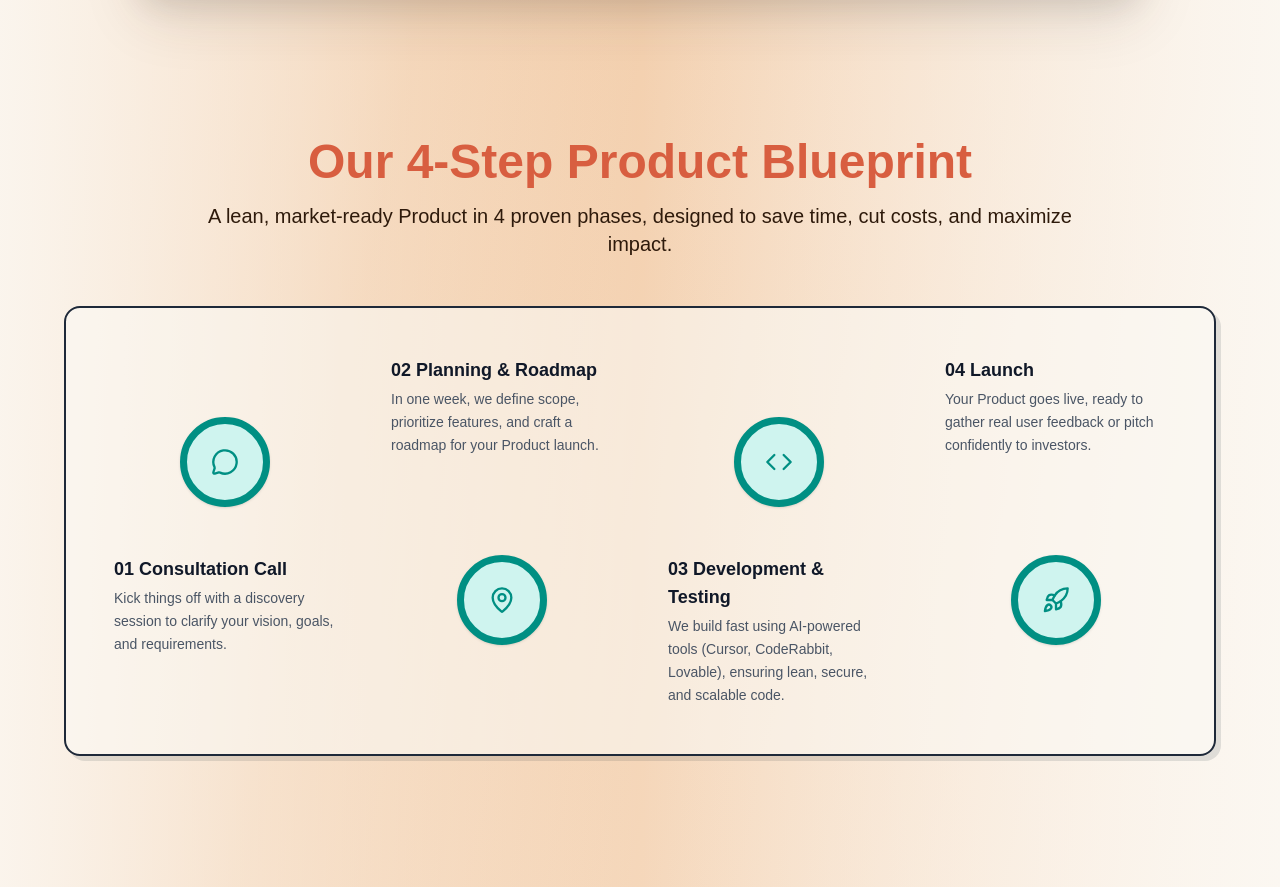
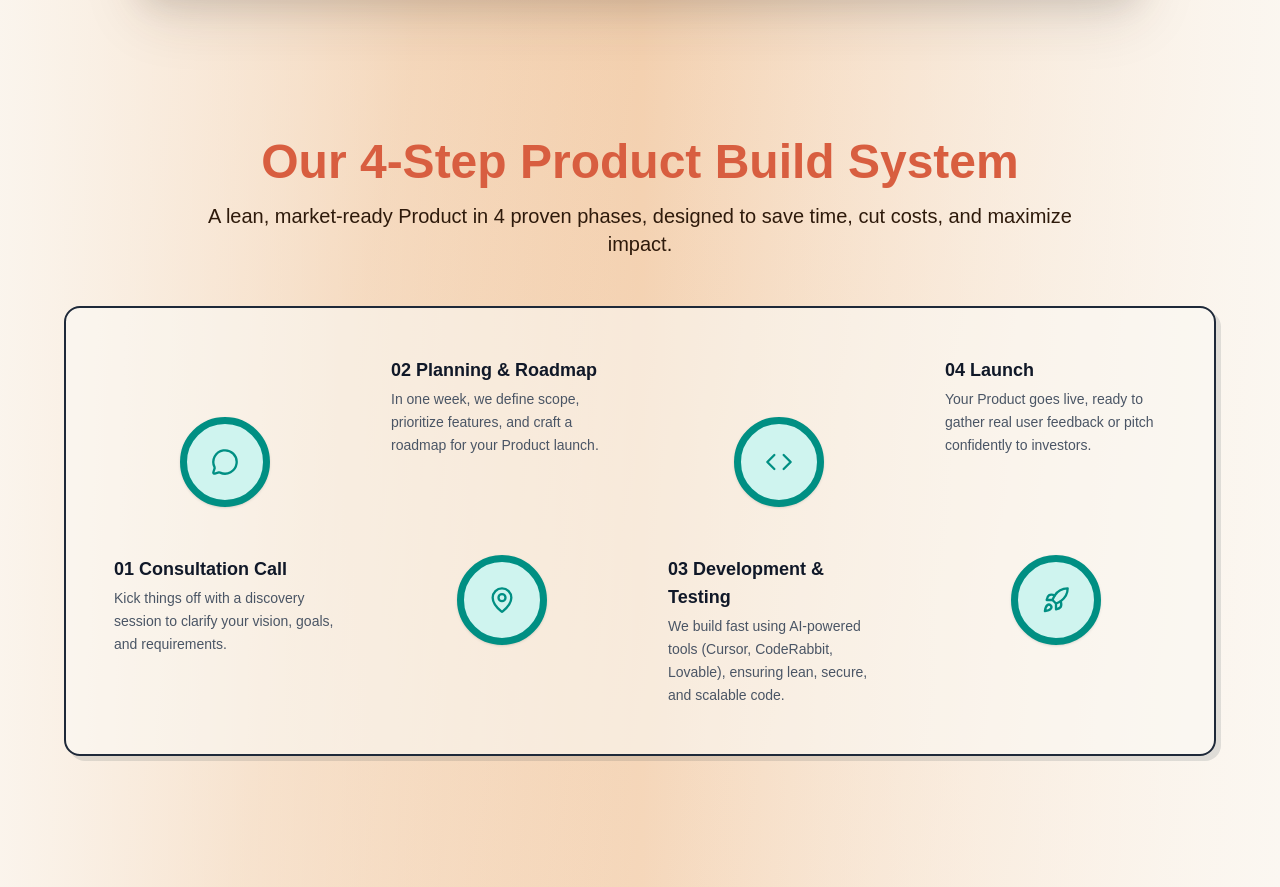
Before and after one commit to chaitanyashetty47/chaicoder, a Next.js app: page / in a window 1280 px wide. Shown: the part 4180-5067 px from the top of the page. Built offline with nearby package versions, Linux system fonts and the light colour scheme; a web font is replaced by a local one.

Commit message:
text changes

```diff
--- a/components/OurProcess.tsx
+++ b/components/OurProcess.tsx
@@ -50,7 +50,7 @@ export default function OurProcess() {
       <div className="max-w-6xl mx-auto">
         <div className="text-center mb-8 md:mb-12">
           <h2 className="text-3xl md:text-4xl lg:text-5xl font-bold text-primary-orange mb-3 md:mb-4">
-            Our 4-Step Product Blueprint
+            Our 4-Step Product Build System
           </h2>
           <p className="text-base md:text-lg lg:text-xl text-text-dark max-w-4xl mx-auto px-2">
             A lean, market-ready Product in 4 proven phases, designed to save time,
```
